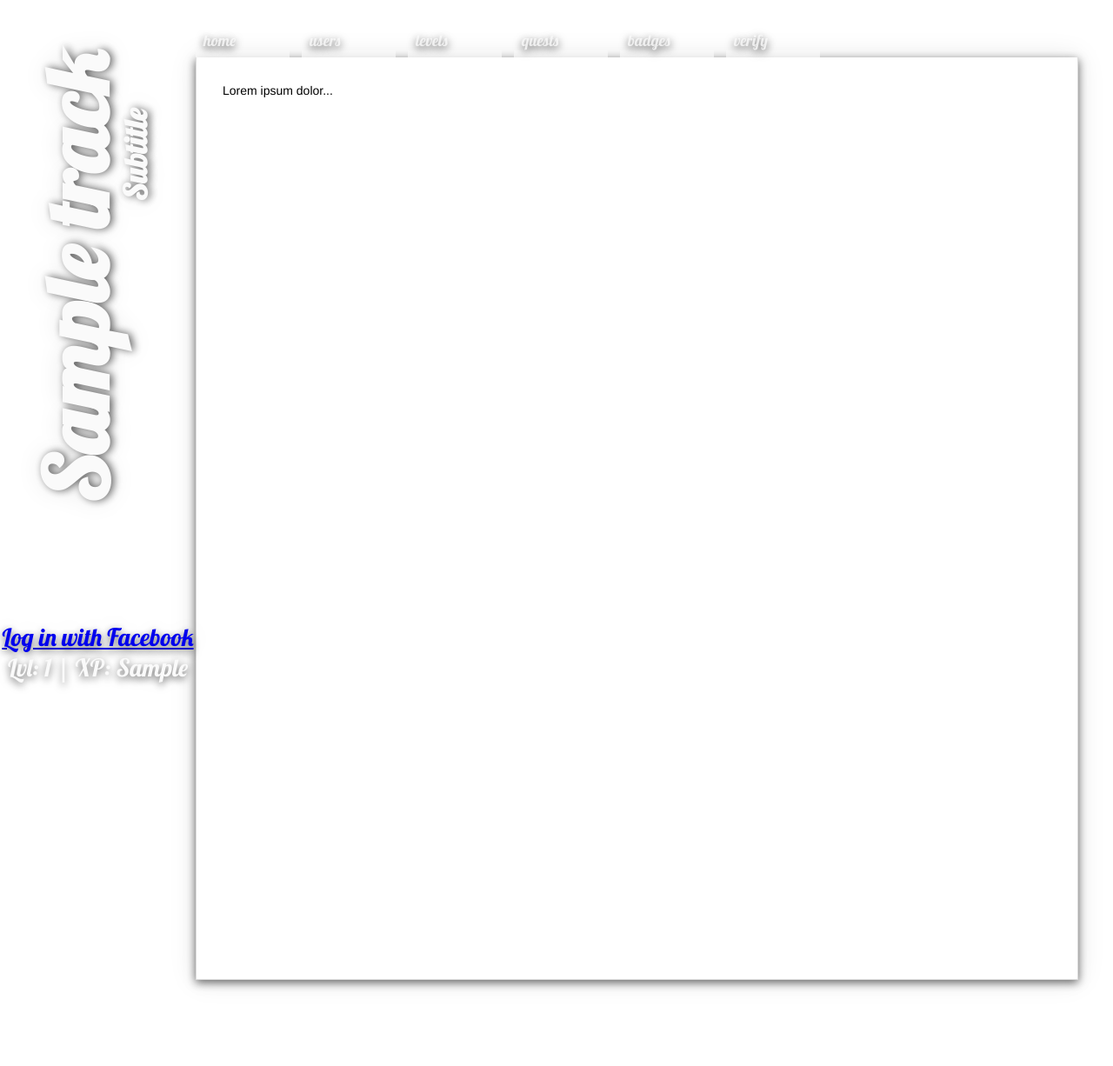
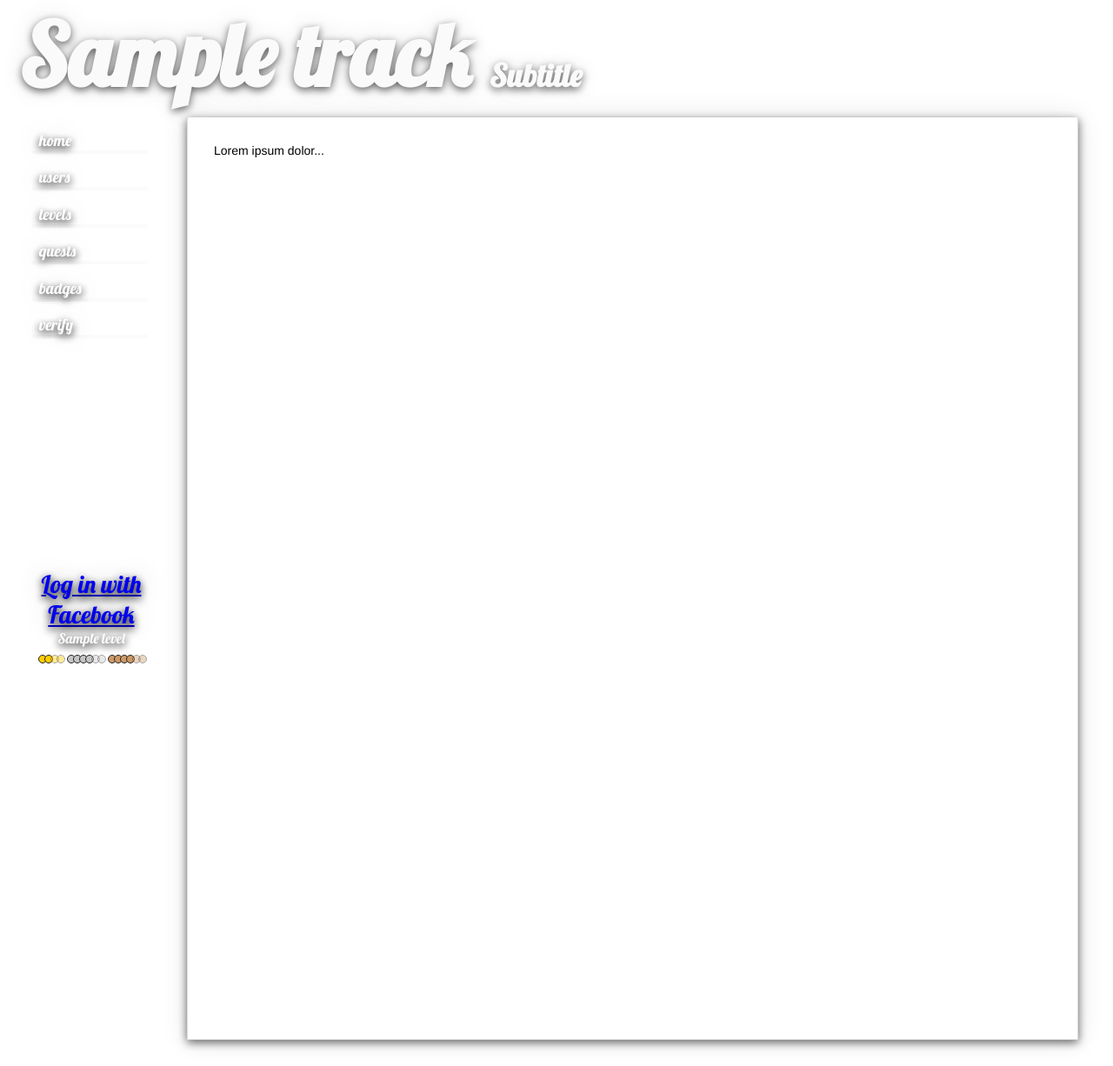
Before and after one commit to x2y/davincist, a Django app: template davincist/app/templates/track_join.html in a window 1280 px wide; the page is wider, and only the part inside the window is pictured. Shown: that part at 87% size. Before the commit the page ends 1139 px from the top of that part, so only its background shows below. Run offline with Django 3.2, Linux system fonts and the light colour scheme; the template is opened without the code that fills it: most values are stand-ins (such as "Sample title", 1, 10 or a date in 2020).

Commit message:
Modified the layout to have a navigation sidebar and left-side horizontal title.

```diff
--- a/davincist/app/templates/base.html
+++ b/davincist/app/templates/base.html
@@ -10,21 +10,33 @@
   {% block head %}{% endblock %}
 </head>
 <body>
+  <div id="header">
+    <span id="title">{% block gutter_title %}Title{% endblock %}</span>
+    <span id="subtitle">{% block gutter_subtitle %}Subtitle{% endblock %}</span>
+  </div>
   <div id="gutter" class="floating-text">
-    <div class="gutter-title">{% block gutter_title %}Title{% endblock %}</div>
-    <div class="gutter-title subtitle">{% block gutter_subtitle %}Subtitle{% endblock %}</div>
+    <div id="nav" class="floating-text">{% block navigation %}{% endblock %}</div>
     <div id="gutter-box" class="floating-text">
       {% if user.is_authenticated %}
         {{ user.username }}
       {% else %}
         <a href="{% url socialauth_begin 'facebook' %}">Log in with Facebook</a>
-      {% endif %}<br>
+      {% endif %}
       {% block track_info %}Track Info{% endblock %}
     </div>
   </div>
-  <div id="nav" class="floating-text">{% block navigation %}{% endblock %}</div>
   <div id="content" class="floating-box">{% block content %}{% endblock %}</div>
   <div>{% block footer %}{% endblock %}</div>
+  <script>
+    $(function() {
+      var MIN_NAV_TOP_PX = 25;
+      $(document).scroll(function(e) {
+        var top = $(document).scrollTop();
+        $('#nav').css('margin-top', Math.max(MIN_NAV_TOP_PX, 150 - top) + 'px');
+      });
+      $(document).scroll();
+    });
+  </script>
   {% block footer_script %}{% endblock %}
 </body>
 </html>
--- a/davincist/app/templates/base_track.html
+++ b/davincist/app/templates/base_track.html
@@ -16,9 +16,19 @@
 
 {% block track_info %}
   {% if user_track %}
-    Lvl: {{ user_track.level.rank }} | XP: {{ user_track.xp }}
+    <div id="track-name">{{ user_track.level.name }}</div>
+    <!-- Mock progress bars. -->
+    <div id="badge-container">
+      <span class="medal large grade-3"></span><span class="medal large grade-3"></span><span class="medal large disabled grade-3"></span><span class="medal large disabled grade-3"></span>
+      <span class="medal large grade-2"></span><span class="medal large grade-2"></span><span class="medal large grade-2"></span><span class="medal large grade-2"></span><span class="medal large disabled grade-2"></span><span class="medal large disabled grade-2"></span>
+      <span class="medal large grade-1"></span><span class="medal large grade-1"></span><span class="medal large grade-1"></span><span class="medal large grade-1"></span><span class="medal large disabled grade-1"></span><span class="medal large disabled grade-1"></span>
+    </div>
+    <div style="border: 1px solid #FFF; height: 12px; width: 120px; border-radius: 3px;
+                margin-top: 4px; margin: 7px auto 0 auto;">
+      <div style="background-color: #FFF; width: 80px; height:100%;"></div>
+    </div>
   {% else %}
-    Join {% track_link track %} today.
+    <div id="join-track-link">Join {% track_link track %} today</div>
   {% endif %}
 {% endblock %}
 
--- a/static/base.css
+++ b/static/base.css
@@ -14,7 +14,7 @@ body {
 
 .floating-text {
   color: #FAFAFA;
-  text-shadow: rgba(0, 0, 0, 0.6) 0px 3px 10px, rgba(0, 0, 0, 0.1) 0px 0px 30px;
+  text-shadow: #000 0px 3px 10px, rgba(0, 0, 0, 0.3) 0px 0px 30px;
 }
 
 .floating-box {
@@ -25,40 +25,58 @@ body {
   border: 1px solid #DDD;
 }
 
+#header {
+  float: left;
+  margin-left: 22px;
+  height: 135px;
+  text-align: left;
+  font-family: 'Lobster', cursive;
+  font-size: 100px;
+  font-weight: 700;
+  color: #FAFAFA;
+  text-shadow: rgba(0, 0, 0, 0.6) 0px 3px 10px, rgba(0, 0, 0, 0.1) 0px 0px 30px;
+}
+
+#subtitle {
+  font-size: 36px;
+}
+
 #gutter {
   position: fixed;
   top: 0;
   bottom: 0;
   left: 0;
-  width: 225px;
+  width: 210px;
 }
 
-.gutter-title {
-  position: absolute;
-  top: 660px;
-  left: 22px;
-  width: 600px;
-  text-align: right;
-  -webkit-transform-origin: 0 0;
-  -moz-transform-origin:    0 0;
-  -ms-transform-origin:     0 0;
-  -o-transform-origin:      0 0;
-  transform-origin:         0 0;
-  -webkit-transform: rotate(-90deg);
-  -moz-transform:    rotate(-90deg);
-  -ms-transform:     rotate(-90deg);
-  -o-transform:      rotate(-90deg);
-  transform:         rotate(-90deg);
-  filter: progid:DXImageTransform.Microsoft.BasicImage(rotation=3);
-  font-family: 'Lobster', cursive;
-  font-size: 100px;
-  font-weight: 700;
+#nav {
+  margin: 150px 0 0 37px;
 }
 
-.gutter-title.subtitle {
-  top: 725px;
-  left: 132px;
-  font-size: 36px;
+#nav ul {
+  list-style: none;
+  padding: 0;
+  width: 100%;
+}
+
+#nav li {
+  margin: 0 1em 1.1em 0;
+}
+
+#nav a {
+  text-decoration: none;
+  display: block;
+  width: 125px;
+  padding: 0 0 0 8px;
+  color: white;
+  font-family: 'Lobster', cursive;
+  font-size: 18px;
+  color: #FFF;
+  border-bottom: 4px solid rgba(250, 250, 250, 0.7);
+}
+
+#nav a:hover {
+  border-color: #FFF;
 }
 
 #gutter-box {
@@ -70,42 +88,19 @@ body {
   font-size: 28px;
 }
 
-#nav {
-  margin-top: 35px;
+#track-name {
+  font-size: 16px;
+  line-height: 20px;
 }
 
-#nav ul {
-  list-style: none;
-  padding: 0;
-  margin: 0 0 0 225px;
-  width: 100%;
-}
-
-#nav li {
-  float: left;
-  margin: 0 1em 0 0;
-}
-
-#nav a {
-  text-decoration: none;
-  display: block;
-  width: 5em;
-  padding: 0 0.5em;
-  color: white;
-  font-family: 'Lobster', cursive;
-  font-size: 18px;
-  color: rgba(250, 250, 250, 0.8);
-  border-bottom: 8px solid rgba(250, 250, 250, 0.7);
-}
-
-#nav a:hover {
-  color: #FAFAFA;
-  border-color: #FAFAFA;
+#badge-container {
+  font-size: 24px;
+  line-height: 20px;
 }
 
 #content {
   clear: both;
-  margin: 0 40px 30px 225px;
+  margin: 0 40px 30px 215px;
   border-top: 0;
   padding: 30px;
   min-height: 1000px;
@@ -150,15 +145,30 @@ body {
   border-radius: 3px;
 }
 
-.medal.grade-1 {
+.medal.large {
+
+  width: 8px;
+  height: 8px;
+  margin: 0 -3px 0 0;
+  -moz-border-radius: 5px;
+  -webkit-border-radius: 5px;
+  border-radius: 5px;
+  border: 1px solid #222;
+}
+
+.medal.disabled{
+  opacity: 0.4;
+}
+
+.grade-1 {
   background-color: #CC9966;
 }
 
-.medal.grade-2 {
+.grade-2 {
   background-color: #C5C5C5;
 }
 
-.medal.grade-3 {
+.grade-3 {
   background-color: #FFCC00;
 }
 
```
Also changed, not shown: davincist/app/views.py (+28 -29 lines), media/css/base.css (+69 -59 lines).
